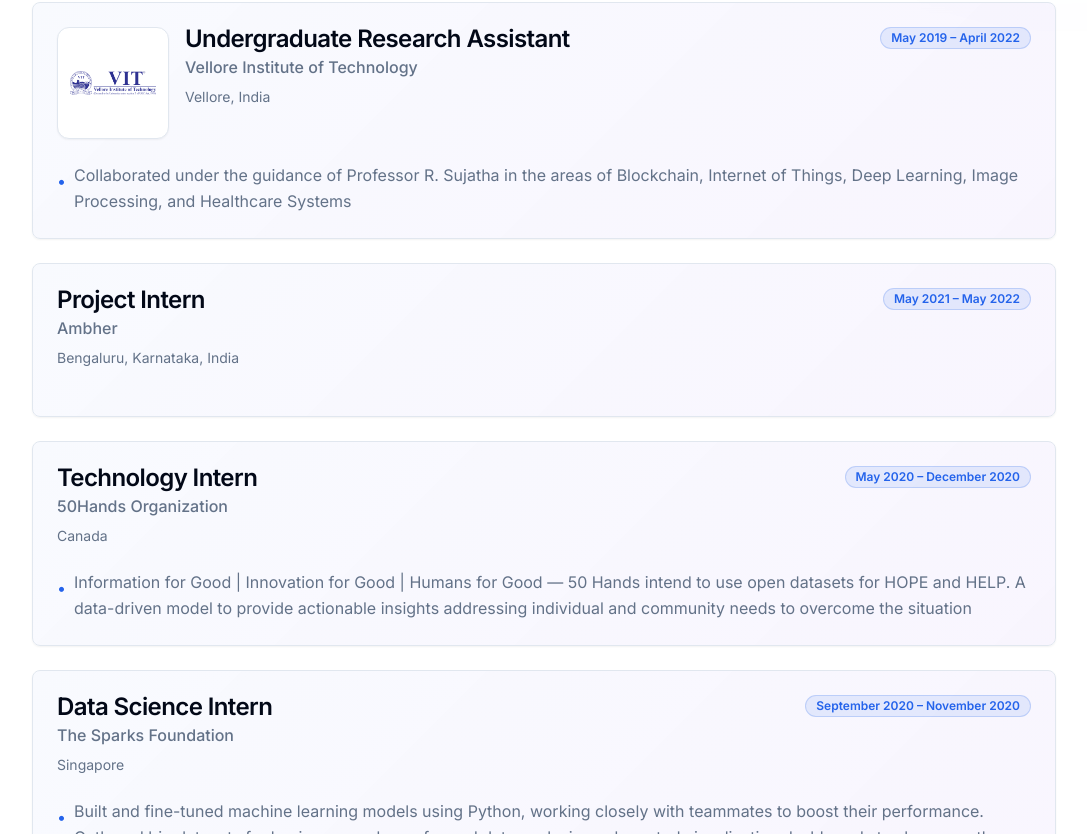
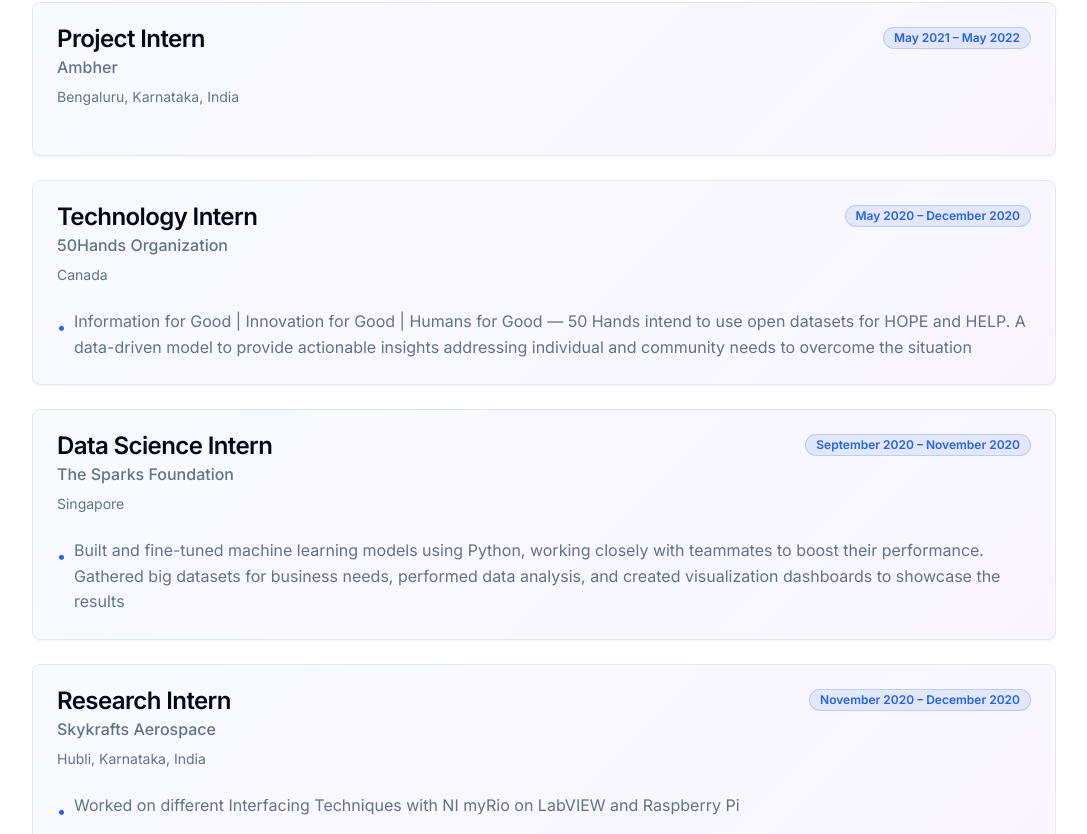
Before and after one commit to vandanacm/vandanacm.github.io, a React (Vite) app: page / in a window 1280 px wide. Shown: the part 3626-4460 px from the top of the page, without its empty margins (96-1183 px from the left). Built offline with nearby package versions, Linux system fonts and the light colour scheme; the HTML template or start-up script is replaced by a standard one.

Commit message:
Reorganized research section
Co-authored-by: vandanacm <65193028+vandanacm@users.noreply.github.com>

```diff
--- a/src/components/Experience.tsx
+++ b/src/components/Experience.tsx
@@ -40,7 +40,7 @@ const experiences = [
   },
 ];
 
-const internships = [
+const researchExperience = [
   {
     company: "Vellore Institute of Technology",
     location: "Vellore, India",
@@ -51,6 +51,9 @@ const internships = [
       "Collaborated under the guidance of Professor R. Sujatha in the areas of Blockchain, Internet of Things, Deep Learning, Image Processing, and Healthcare Systems",
     ],
   },
+];
+
+const internships = [
   {
     company: "Ambher",
     location: "Bengaluru, Karnataka, India",
@@ -82,7 +85,7 @@ const internships = [
     role: "Research Intern",
     period: "November 2020 – December 2020",
     achievements: [
-      "Introduced to Interfacing Techniques with NI myRio on LabVIEW and Raspberry Pi",
+      "Worked on different Interfacing Techniques with NI myRio on LabVIEW and Raspberry Pi",
     ],
   },
   {
```
